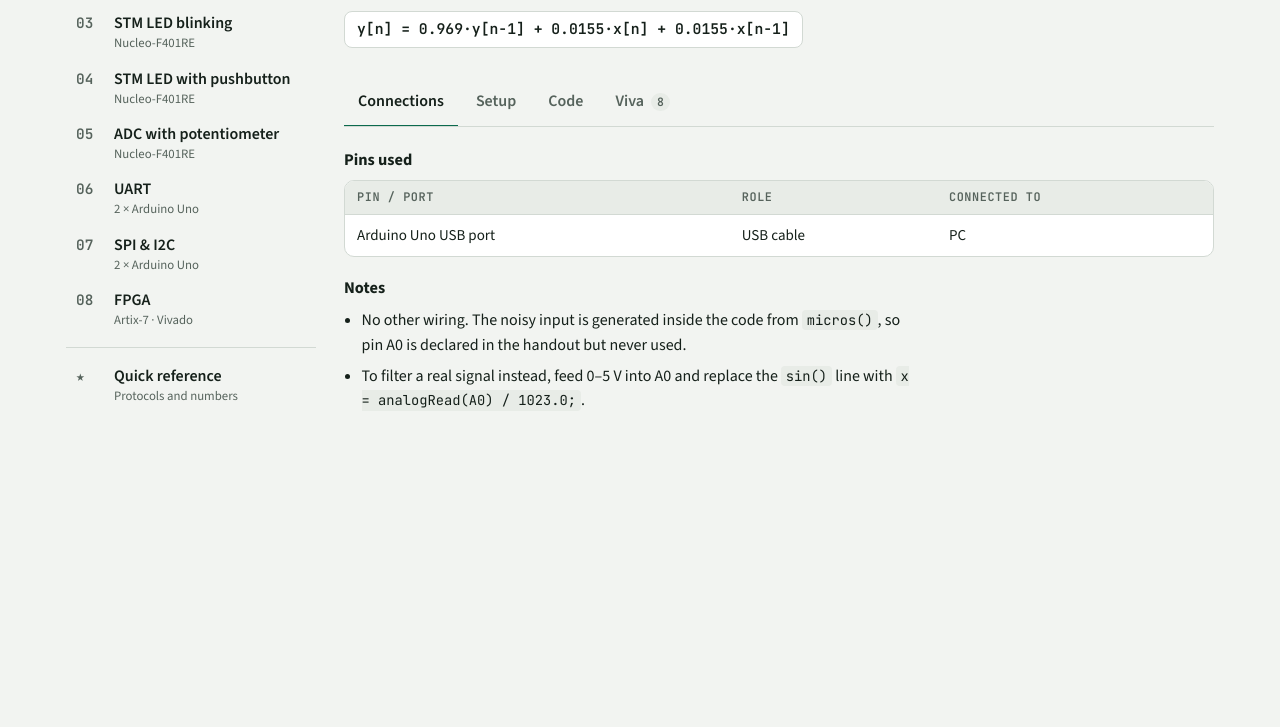
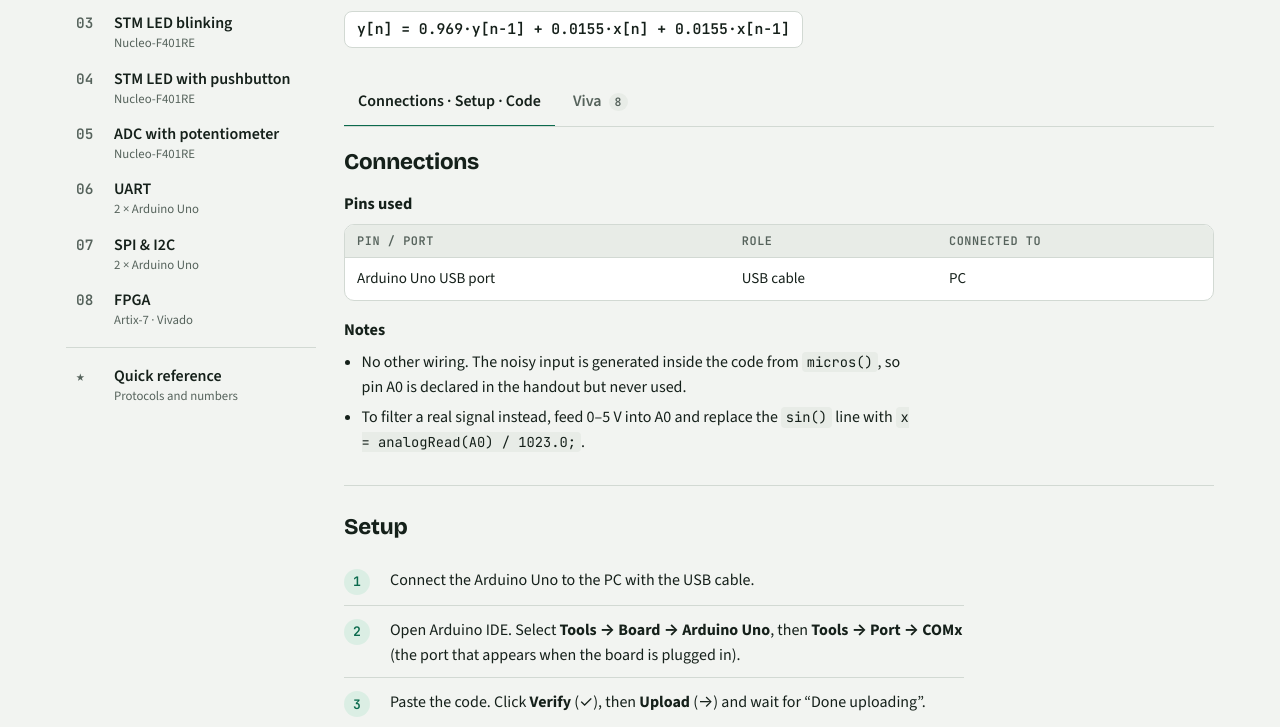
Before and after one commit to whysush/whysush.github.io, a plain HTML site: page embedded-lab/index.html in a window 1280 px wide. Shown: the part 225-952 px from the top of the page. Before the commit the page ends 800 px from the top, so only its background shows below. Drawn offline with nearby package versions, Linux system fonts and the light colour scheme.

Commit message:
Embedded Lab Bench: put connections, setup and code on one page, viva in its own tab
Co-Authored-By: Claude Opus 5.5 <noreply@anthropic.com>
Claude-Session: https://claude.ai/code/session_01NvifBYnYfXLqthoVSzTfst

```diff
--- a/embedded-lab/index.html
+++ b/embedded-lab/index.html
@@ -89,6 +89,9 @@ main{min-width:0}
 
 .panel{padding-top:22px;display:flex;flex-direction:column;gap:20px}
 .panel h3{margin:0;font:700 1.02rem/1.3 var(--f-body)}
+.block{display:flex;flex-direction:column;gap:18px;scroll-margin-top:64px}
+.block + .block{border-top:1px solid var(--line);padding-top:28px;margin-top:10px}
+.block-h{margin:0;font:750 1.4rem/1.15 var(--f-display);letter-spacing:-.01em}
 .sec{display:flex;flex-direction:column;gap:10px;min-width:0}
 .note{margin:0;color:var(--muted);font-size:.94rem;max-width:72ch}
 .notes{margin:0;padding-left:1.1em;display:flex;flex-direction:column;gap:6px;color:var(--fg);max-width:72ch}
@@ -184,8 +187,10 @@ td.mono{font-family:var(--f-mono);font-size:.88rem;white-space:nowrap}
 (function(){
 const D = JSON.parse(document.getElementById("data").textContent);
 const EXPS = D.exps;
-const TABS = [["connections","Connections"],["setup","Setup"],["code","Code"],["viva","Viva"]];
-const state = {exp:"e1", part:0, tab:"connections", variant:"short", quiz:false};
+const TABS = [["lab","Connections · Setup · Code"],["viva","Viva"]];
+const SECS = [["connections","Connections"],["setup","Setup"],["code","Code"]];
+const state = {exp:"e1", part:0, tab:"lab", variant:"short", quiz:false};
+let scrollTo = null;
 const $ = (s, r=document) => r.querySelector(s);
 const esc = s => String(s).replace(/&/g,"&amp;").replace(/</g,"&lt;").replace(/>/g,"&gt;");
 
@@ -264,7 +269,12 @@ function render(){
 }
 
 function panel(e,p){
-  if (state.tab === "connections"){
+  if (state.tab === "viva") return part("viva", e, p);
+  return SECS.map(([k,l]) => `<div class="block" id="sec-${k}"><h2 class="block-h">${l}</h2>${part(k, e, p)}</div>`).join("");
+}
+
+function part(kind,e,p){
+  if (kind === "connections"){
     const c = p.conn; let h = "";
     if (c.diagram) h += `<div class="sec"><h3>Wiring</h3>${diagram(c.diagram)}</div>`;
     const head = c.rowHead || (c.diagram ? [c.diagram.left, "Signal", c.diagram.right] : ["Pin / port", "Role", "Connected to"]);
@@ -272,10 +282,10 @@ function panel(e,p){
     if (c.notes) h += `<div class="sec"><h3>Notes</h3><ul class="notes">${c.notes.map(n=>`<li>${n}</li>`).join("")}</ul></div>`;
     return h;
   }
-  if (state.tab === "setup"){
-    return `<div class="sec"><h3>Procedure</h3><ol class="steps">${p.setup.map(s=>`<li><span>${s}</span></li>`).join("")}</ol></div>`;
+  if (kind === "setup"){
+    return `<div class="sec"><ol class="steps">${p.setup.map(s=>`<li><span>${s}</span></li>`).join("")}</ol></div>`;
   }
-  if (state.tab === "code"){
+  if (kind === "code"){
     const v = p.code[state.variant] ? state.variant : "short";
     currentCode = p.code[v];
     let h = `<div class="toolbar"><div class="seg" role="group" aria-label="Code version"><button type="button" data-variant="short" aria-pressed="${v==="short"}">Short · to memorise</button><button type="button" data-variant="lab" aria-pressed="${v==="lab"}">Lab version</button></div></div>`;
@@ -302,7 +312,7 @@ function toHash(){
   const e = EXPS.find(x => x.id === state.exp);
   let h = state.exp;
   if (e.parts.length > 1) h += "-" + e.parts[state.part].pid;
-  return h + "-" + state.tab;
+  return state.tab === "viva" ? h + "-viva" : h;
 }
 function fromHash(){
   const h = location.hash.slice(1);
@@ -312,7 +322,8 @@ function fromHash(){
   state.exp = m[1];
   const e = EXPS.find(x => x.id === m[1]);
   state.part = m[2] ? Math.max(0, e.parts.findIndex(p => p.pid === m[2])) : 0;
-  if (m[3]) state.tab = m[3];
+  state.tab = m[3] === "viva" ? "viva" : "lab";
+  scrollTo = m[3] === "setup" || m[3] === "code" ? m[3] : null;
 }
 function go(push){
   render();
@@ -344,6 +355,7 @@ document.addEventListener("keydown", ev => {
 window.addEventListener("hashchange", () => { fromHash(); render(); });
 
 renderPicker(); fromHash(); go();
+if (scrollTo) { const el = document.getElementById("sec-" + scrollTo); if (el) el.scrollIntoView({block:"start"}); scrollTo = null; }
 })();
 </script>
 
```
